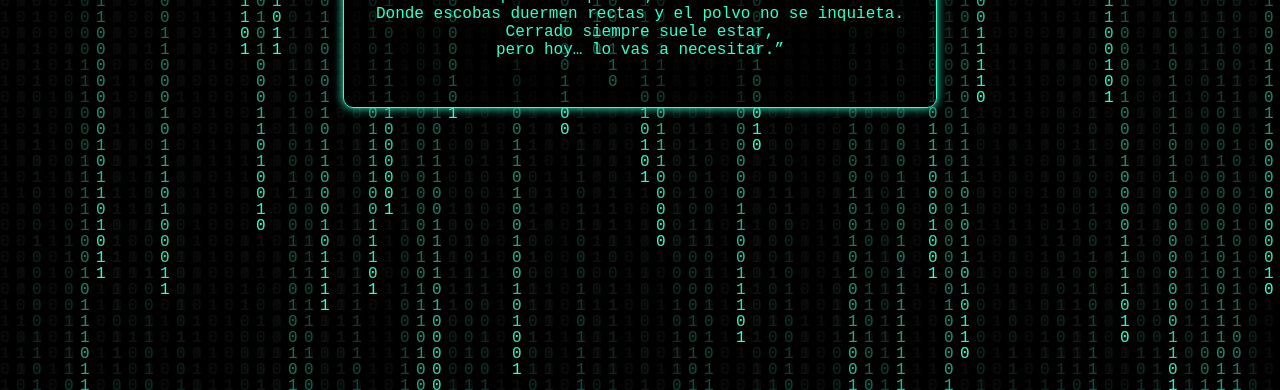
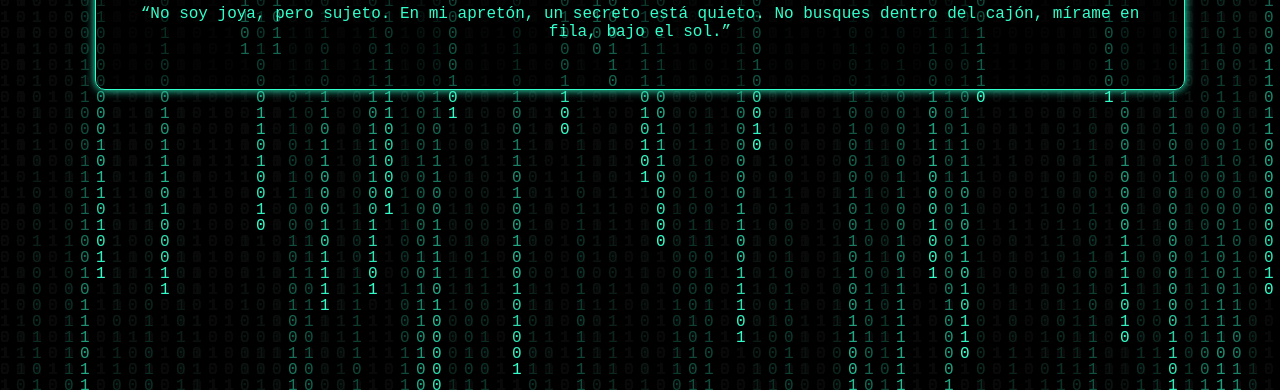
Before and after one commit to sooniiaabm/Candado_3, a plain HTML site: page index.html in a window 1280 px wide. Shown: the part 410-800 px from the top of the page. Drawn offline with Linux system fonts and the light colour scheme.

Commit message:
Update index.html

```diff
--- a/index.html
+++ b/index.html
@@ -57,10 +57,10 @@
     </div>
     <div class="content">
         <h1>⚠️ Instrucción Codificada</h1>
-        <p>“Para una pista completar, al rincón debes mirar.<br>
-        Donde escobas duermen rectas y el polvo no se inquieta.<br>
-        Cerrado siempre suele estar,<br>
-        pero hoy… lo vas a necesitar.”</p>
+        <p>“No soy joya, pero sujeto.
+            En mi apretón, un secreto está quieto.
+            No busques dentro del cajón,
+            mírame en fila, bajo el sol.”</p>
     </div>
 
     <script>
```
